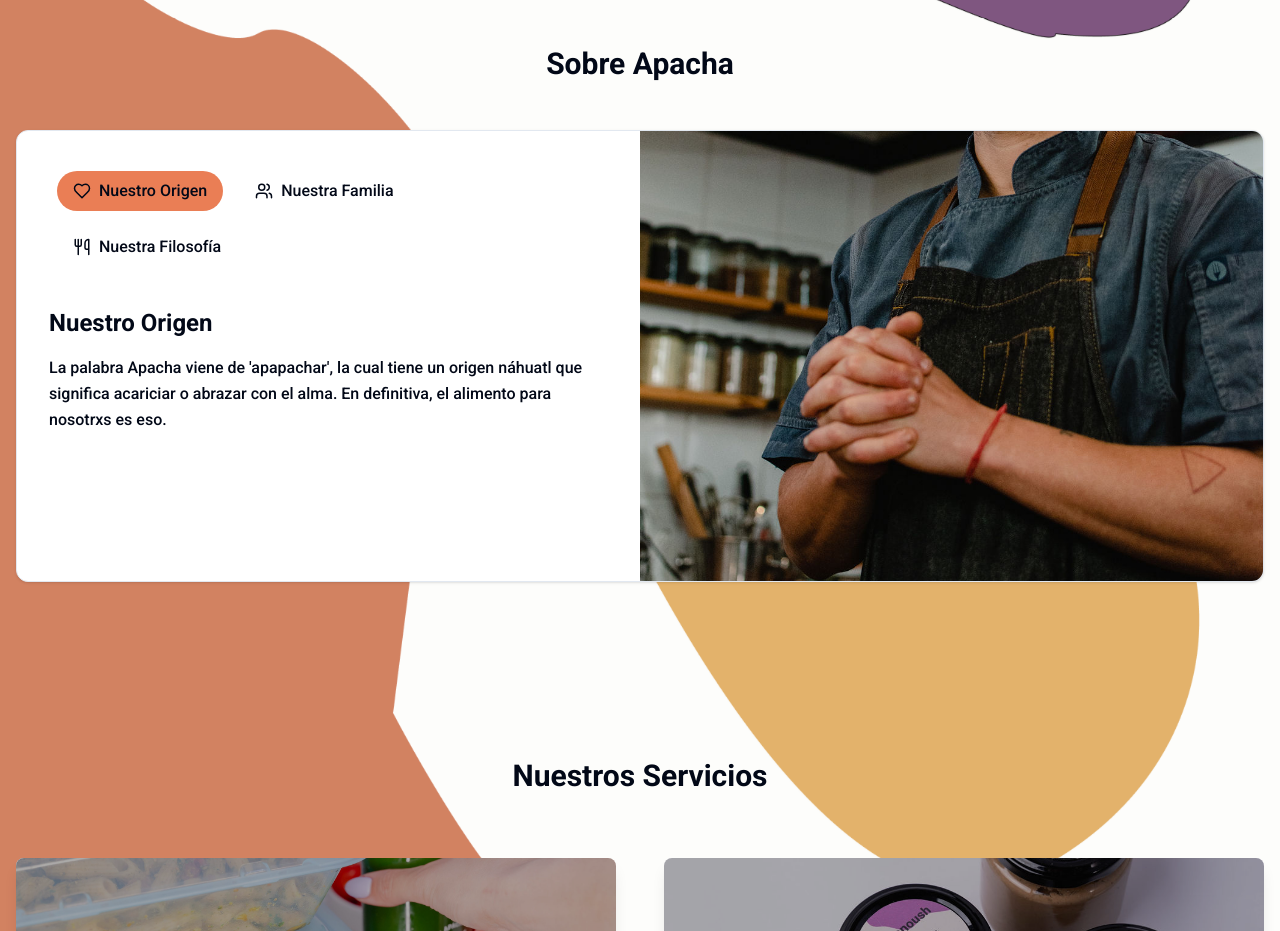
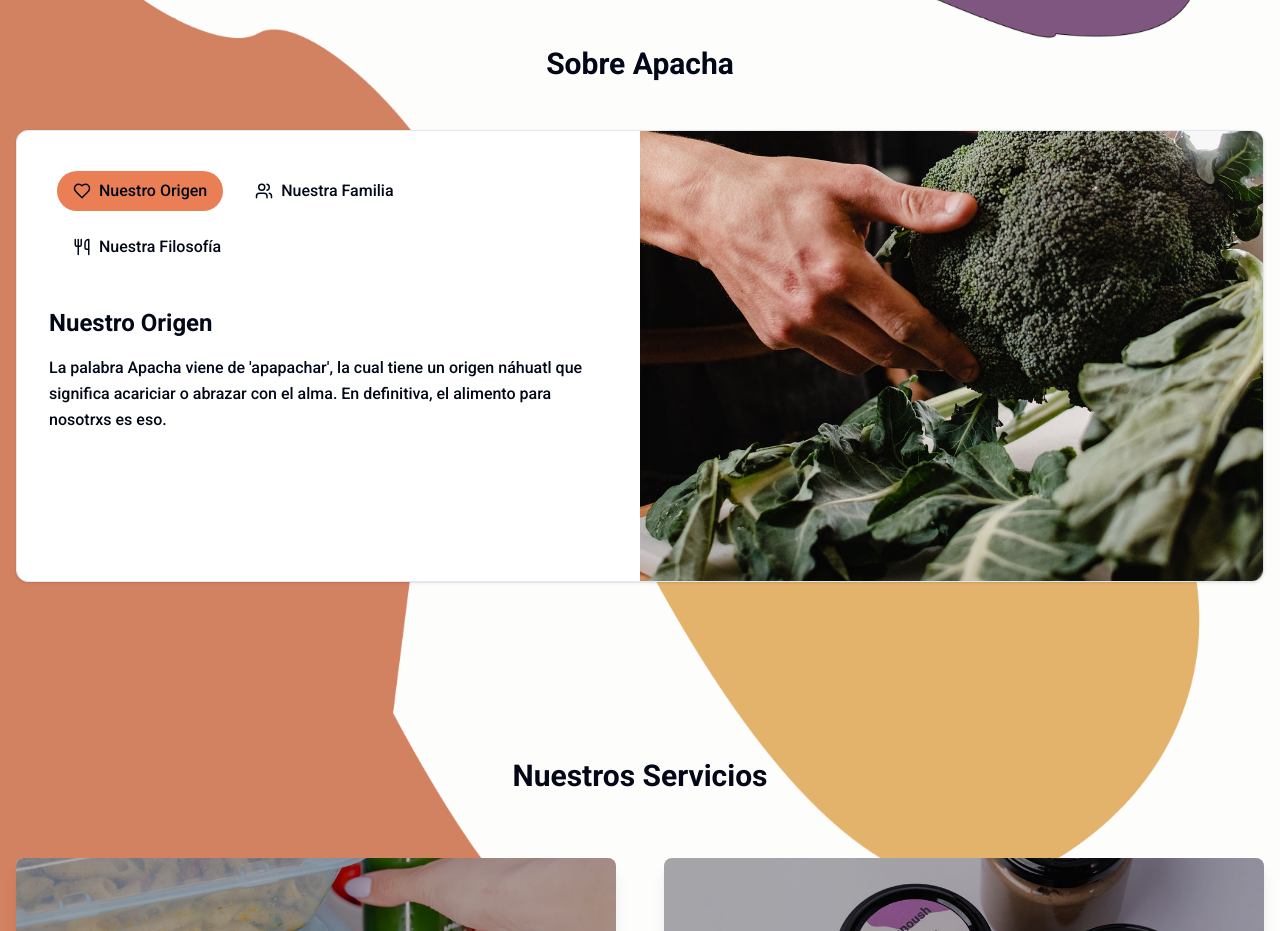
Before and after one commit to SF-Prog/apacha-store, a Next.js app: page / in a window 1280 px wide. Shown: the part 1600-2531 px from the top of the page. Built offline with nearby package versions, Linux system fonts and the light colour scheme.

Commit message:
misc ui fixes

```diff
--- a/app/components/sections/about-apacha/about-apacha.tsx
+++ b/app/components/sections/about-apacha/about-apacha.tsx
@@ -77,14 +77,14 @@ const ApachaStory: React.FC = () => {
               </div>
               <div className="md:w-1/2 relative h-80 md:h-auto">
                 <Image
-                  src="/kitchen-hands-on.jpg"
+                  src="/about-apacha.jpg"
                   alt="Apacha Story"
                   layout="fill"
                   objectFit="cover"
                   priority
                   style={{
                     objectFit: 'cover',
-                    objectPosition: '0 -400px',
+                    objectPosition: '0 -350px',
                   }}
                 />
               </div>
--- a/app/components/sections/make-your-order/make-your-order.tsx
+++ b/app/components/sections/make-your-order/make-your-order.tsx
@@ -66,7 +66,6 @@ const MakeYourOrder: React.FC<MakeYourOrderProps> = (props) => {
                     {meal.title}
                     <Checkbox
                       checked={selectedMeals.includes(meal.id)}
-                      onCheckedChange={() => toggleMeal(meal.id)}
                     />
                   </CardTitle>
                 </CardHeader>
--- a/app/page.tsx
+++ b/app/page.tsx
@@ -1,5 +1,5 @@
 import Landing from './components/landing/landing';
 
 export default function Page() {
-  return <Landing />
-}
+  return <Landing />;
+};
```
